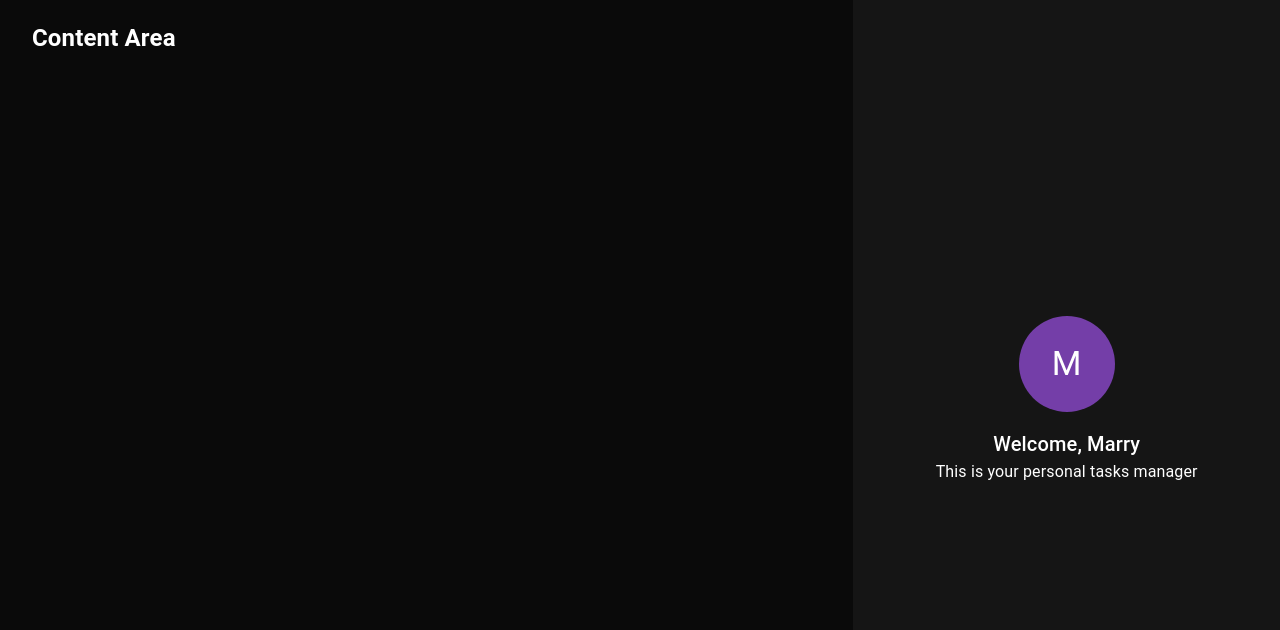
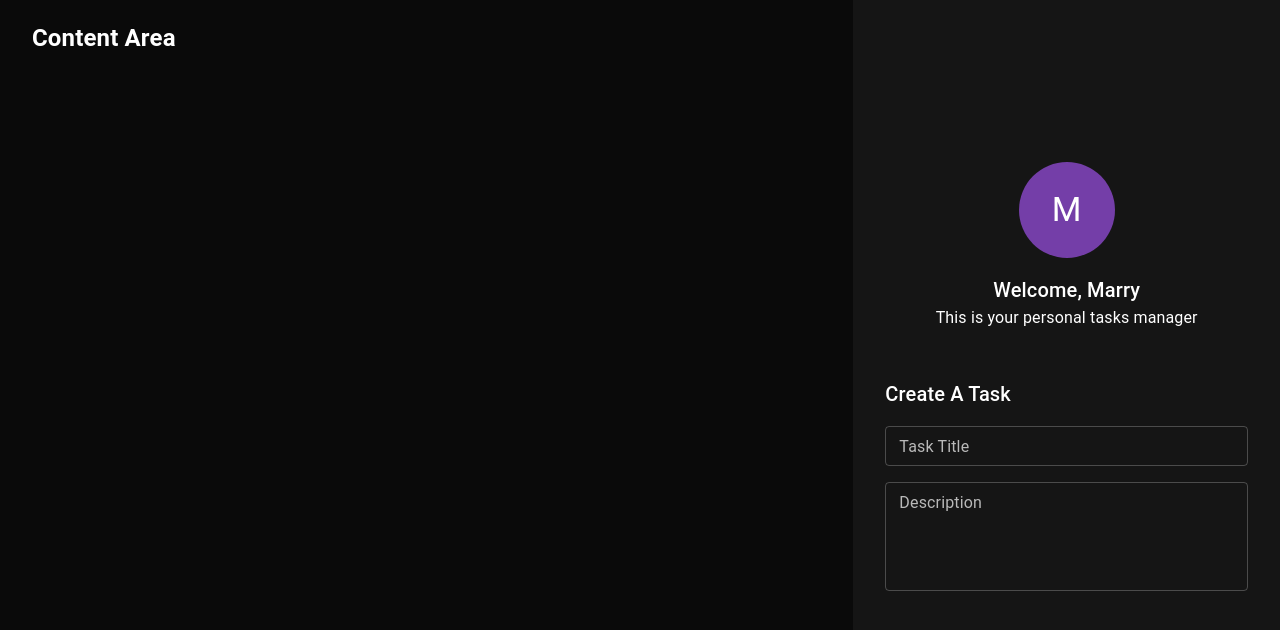
Before and after one commit to ayushCode27/todo-react-ts, a React (Create React App) app: page / in a window 1280 px wide. Shown: the top 630 px of the page. Built offline with nearby package versions, Linux system fonts and the light colour scheme.

Commit message:
add task form UI

```diff
--- /dev/null
+++ b/src/components/CreateTaskForm/TaskDescriptionField.tsx
@@ -0,0 +1,20 @@
+import { TextField } from '@mui/material';
+import React, { FC, ReactElement } from 'react';
+
+const TaskDescriptionField: FC = (): ReactElement => {
+  return (
+    <TextField
+      id='description'
+      name='description'
+      label='Description'
+      placeholder='Description'
+      variant='outlined'
+      size='small'
+      multiline
+      rows={4}
+      fullWidth
+    />
+  );
+};
+
+export default TaskDescriptionField;
--- /dev/null
+++ b/src/components/CreateTaskForm/TaskTitleField.tsx
@@ -0,0 +1,18 @@
+import { TextField } from '@mui/material';
+import React, { FC, ReactElement } from 'react';
+
+const TaskTitleField: FC = (): ReactElement => {
+  return (
+    <TextField
+      id='title'
+      label='Task Title'
+      placeholder='Task Title'
+      variant='outlined'
+      size='small'
+      name='title'
+      fullWidth
+    />
+  );
+};
+
+export default TaskTitleField;
--- /dev/null
+++ b/src/components/CreateTaskForm/index.tsx
@@ -0,0 +1,28 @@
+import React, { FC, ReactElement } from 'react';
+import { Box, Typography, Stack } from '@mui/material';
+import TaskTitleField from './TaskTitleField';
+import TaskDescriptionField from './TaskDescriptionField';
+
+const CreateTaskForm: FC = (): ReactElement => {
+  return (
+    <Box
+      display='flex'
+      flexDirection='column'
+      alignItems='flex-start'
+      width='100%'
+      px={4}
+      my={6}
+    >
+      <Typography mb={2} component='h2' variant='h6'>
+        Create A Task
+      </Typography>
+
+      <Stack sx={{ width: '100%' }} spacing={2}>
+        <TaskTitleField />
+        <TaskDescriptionField />
+      </Stack>
+    </Box>
+  );
+};
+
+export default CreateTaskForm;
--- a/src/components/Sidebar/index.tsx
+++ b/src/components/Sidebar/index.tsx
@@ -1,6 +1,7 @@
 import { Grid } from '@mui/material';
 import React, { FC, ReactElement } from 'react';
 import Profile from '../Profile';
+import CreateTaskForm from '../CreateTaskForm';
 
 const Sidebar: FC = (): ReactElement => {
   return (
@@ -20,7 +21,8 @@
         alignItems: 'center',
       }}
     >
-      <Profile name='Marry'/>
+      <Profile name='Marry' />
+      <CreateTaskForm />
     </Grid>
   );
 };
```
